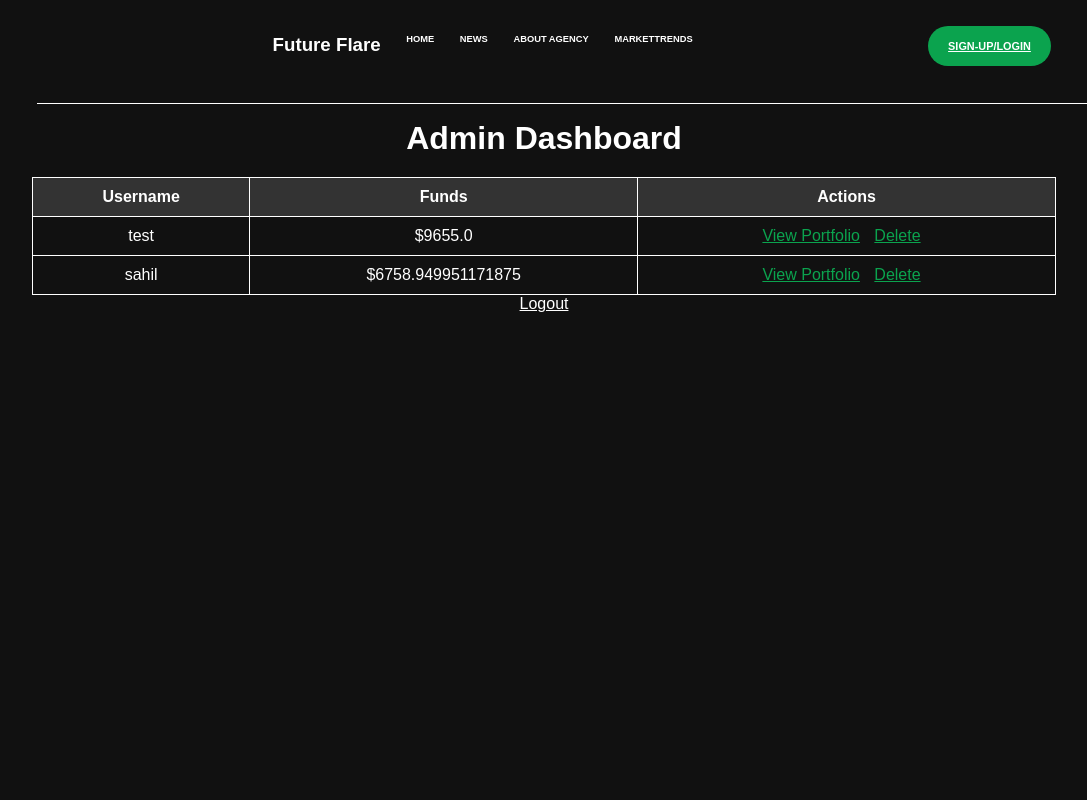
After one commit to sahilsgovekar/trading-platform-simulation, a Flask app: page /admin in a window 1280 px wide. The commit adds this page. Shown: the whole page, without its empty margins (96-1183 px from the left). Run offline with Flask 3, Linux system fonts and the light colour scheme; a user stored in the database is signed in; data comes from the database, SQL or seed files in the repository; both versions use the stored data as it was after the commit.

Commit message:
added admin panel

```diff
--- a/app.py
+++ b/app.py
@@ -15,8 +15,6 @@ app.config['SECRET_KEY'] = 'ohyesabhi'
 db = SQLAlchemy(app)
 login_manager = LoginManager(app)
 bcrypt = Bcrypt(app)
-
-API_KEY = "60QRNJTI1KSF8EQ8"
 
 class User(db.Model, UserMixin):
     id = db.Column(db.Integer, primary_key=True)
@@ -212,6 +210,69 @@ def index():
     return render_template('markettrends.html', gainers=gainers, losers=losers)
 
 
+#Admin panel
+@app.route('/admin_login', methods=['GET', 'POST'])
+def admin_login():
+    if request.method == 'POST':
+        username = request.form['username']
+        password = request.form['password']
+        if username == 'admin' and password == 'admin@123':
+            session['admin_logged_in'] = True
+            flash('Admin login successful!', 'success')
+            return redirect(url_for('admin'))
+        else:
+            flash('Login Unsuccessful. Please check username and password', 'danger')
+    return render_template('admin_login.html')
+
+@app.route('/admin_logout')
+def admin_logout():
+    session.pop('admin_logged_in', None)
+    flash('Admin has been logged out.', 'info')
+    return redirect(url_for('admin_login'))
+
+@app.route('/admin')
+def admin():
+    if not session.get('admin_logged_in'):
+        return redirect(url_for('admin_login'))
+
+    users = User.query.all()
+    return render_template('admin.html', users=users)
+
+@app.route('/admin/delete_user/<int:user_id>')
+def delete_user(user_id):
+    if not session.get('admin_logged_in'):
+        return redirect(url_for('admin_login'))
+
+    user = User.query.get_or_404(user_id)
+    db.session.delete(user)
+    db.session.commit()
+    flash('User deleted successfully!', 'success')
+    return redirect(url_for('admin'))
+
+@app.route('/admin/view_portfolio/<int:user_id>')
+def admin_view_portfolio(user_id):
+    if not session.get('admin_logged_in'):
+        return redirect(url_for('admin_login'))
+
+    user = User.query.get_or_404(user_id)
+    transactions = StockTransaction.query.filter_by(user_id=user.id).all()
+    portfolio = {}
+
+    for transaction in transactions:
+        if transaction.stock_symbol not in portfolio:
+            portfolio[transaction.stock_symbol] = {'quantity': 0, 'total_value': 0}
+
+        if transaction.transaction_type == 'BUY':
+            portfolio[transaction.stock_symbol]['quantity'] += transaction.quantity
+            portfolio[transaction.stock_symbol]['total_value'] += transaction.price * transaction.quantity
+        elif transaction.transaction_type == 'SELL':
+            portfolio[transaction.stock_symbol]['quantity'] -= transaction.quantity
+            portfolio[transaction.stock_symbol]['total_value'] -= transaction.price * transaction.quantity
+
+    total_portfolio_value = sum(stock['total_value'] for stock in portfolio.values())
+    return render_template('portfolio.html', portfolio=portfolio, total_portfolio_value=total_portfolio_value, user=user)
+
+
 
 if __name__ == '__main__':
     app.run(debug=True)
--- /dev/null
+++ b/templates/admin.html
@@ -0,0 +1,186 @@
+<!DOCTYPE html>
+<html lang="en">
+<head>
+    <meta charset="UTF-8">
+    <meta name="viewport" content="width=device-width, initial-scale=1.0">
+    <title>Admin Dashboard</title>
+    <style>
+        * {
+            margin: 0;
+            padding: 0;
+            box-sizing: border-box;
+            font-family: gilroy, sans-serif;
+            color: #fff;
+        }
+
+        html, body {
+            height: 100%;
+            width: 100%;
+            background-color: #111;
+        }
+
+        nav {
+            position: fixed;
+            display: flex;
+            align-items: flex-start;
+            height: 12vh;
+            width: 100%;
+            padding: 2vw 10.4vw;
+            justify-content: space-between;
+            background-color: #111;
+            z-index: 10;
+        }
+
+        nav h1 {
+            font-size: 1.6vw;
+        }
+
+        .nav-part2 {
+            display: flex;
+            gap: 2vw;
+            align-items: flex-start;
+            padding: 1vh 0;
+            position: relative;
+            z-index: 10;
+        }
+
+        .nav-elem h4 a {
+            text-decoration: none;
+            color: #fff;
+            text-transform: uppercase;
+            font-weight: 600;
+        }
+
+        .nav-part2 h4 {
+            font-size: 0.73vw;
+            margin-bottom: 2.6vw;
+        }
+
+        nav button {
+            background-color: #0BA34E;
+            display: flex;
+            align-items: center;
+            padding: 14px 20px;
+            font-size: 0.85vw;
+            text-transform: uppercase;
+            font-weight: 700;
+            border-radius: 50px;
+            border: none;
+        }
+
+        #nav-bottom {
+            width: 100%;
+            height: 1vh;
+            position: absolute;
+            top: 100%;
+            background-color: #111;
+            z-index: 9;
+            border-bottom: 1px solid #fff;
+        }
+
+        .container {
+            padding: 15vh 10vw;
+            background-color: #111;
+            text-align: center;
+        }
+
+        h1, h2 {
+            color: #fff;
+            margin-bottom: 20px;
+        }
+
+        .section {
+            margin-bottom: 40px;
+        }
+
+        table {
+            width: 100%;
+            margin: 0 auto;
+            border-collapse: collapse;
+        }
+
+        th, td {
+            padding: 10px;
+            border: 1px solid #fff;
+        }
+
+        th {
+            background-color: #333;
+        }
+
+        td {
+            text-align: center;
+        }
+
+        .gainer {
+            color: #0BA34E; /* Green for gainers */
+        }
+
+        .loser {
+            color: #FF0000; /* Red for losers */
+        }
+
+        .actions a {
+            margin-right: 10px;
+            color: #0BA34E; /* Green for actions */
+        }
+
+        .actions a:hover {
+            color: #4f5bff;
+        }
+
+        .delete-link {
+            color: #FF0000; /* Red for delete */
+        }
+
+        .delete-link:hover {
+            color: #f44336;
+        }
+    </style>
+</head>
+<body>
+    <nav>
+        <h1></h1>
+        <div class="nav-part2">
+            <div class="logo" id="logo">
+                <h3>Future Flare</h3>
+            </div>
+            <div class="nav-elem">
+                <h4><a href="/">Home</a></h4>
+            </div>
+            <div class="nav-elem">
+                <h4><a href="/news" id="newss">News</a></h4>
+            </div>
+            <div class="nav-elem">
+                <h4><a href="/about">About Agency</a></h4>
+            </div>
+            <div class="nav-elem">
+                <h4><a href="/market/trends">MarketTrends</a></h4>
+            </div>
+        </div>
+        <a href="/login" id="login-page"><button id="btn">Sign-up/Login</button></a>
+        <div id="nav-bottom"></div>
+    </nav>
+    <div class="container">
+        <h1>Admin Dashboard</h1>
+        <table border="1">
+            <tr>
+                <th>Username</th>
+                <th>Funds</th>
+                <th>Actions</th>
+            </tr>
+            {% for user in users %}
+            <tr>
+                <td>{{ user.username }}</td>
+                <td>${{ user.funds }}</td>
+                <td class="actions">
+                    <a href="{{ url_for('admin_view_portfolio', user_id=user.id) }}">View Portfolio</a>
+                    <a href="{{ url_for('delete_user', user_id=user.id) }}" onclick="return confirm('Are you sure you want to delete this user?');" class="delete-link">Delete</a>
+                </td>
+            </tr>
+            {% endfor %}
+        </table>
+        <a href="{{ url_for('admin_logout') }}">Logout</a>
+    </div>
+</body>
+</html>
--- a/templates/index.html
+++ b/templates/index.html
@@ -300,7 +300,7 @@
        </div>
 
         <div id="page5">
-            <button>Admin</button>
+            <button><a href="/admin_login">Admin</a></button>
             <div id="page5-right">
                 <p>
 
```
Also changed, not shown: ML_forecasing.py (added, +177 -0 lines), templates/admin_login.html (added, +33 -0 lines), instance/trading.db, templates/markettrends.html (line endings or trailing spaces).
